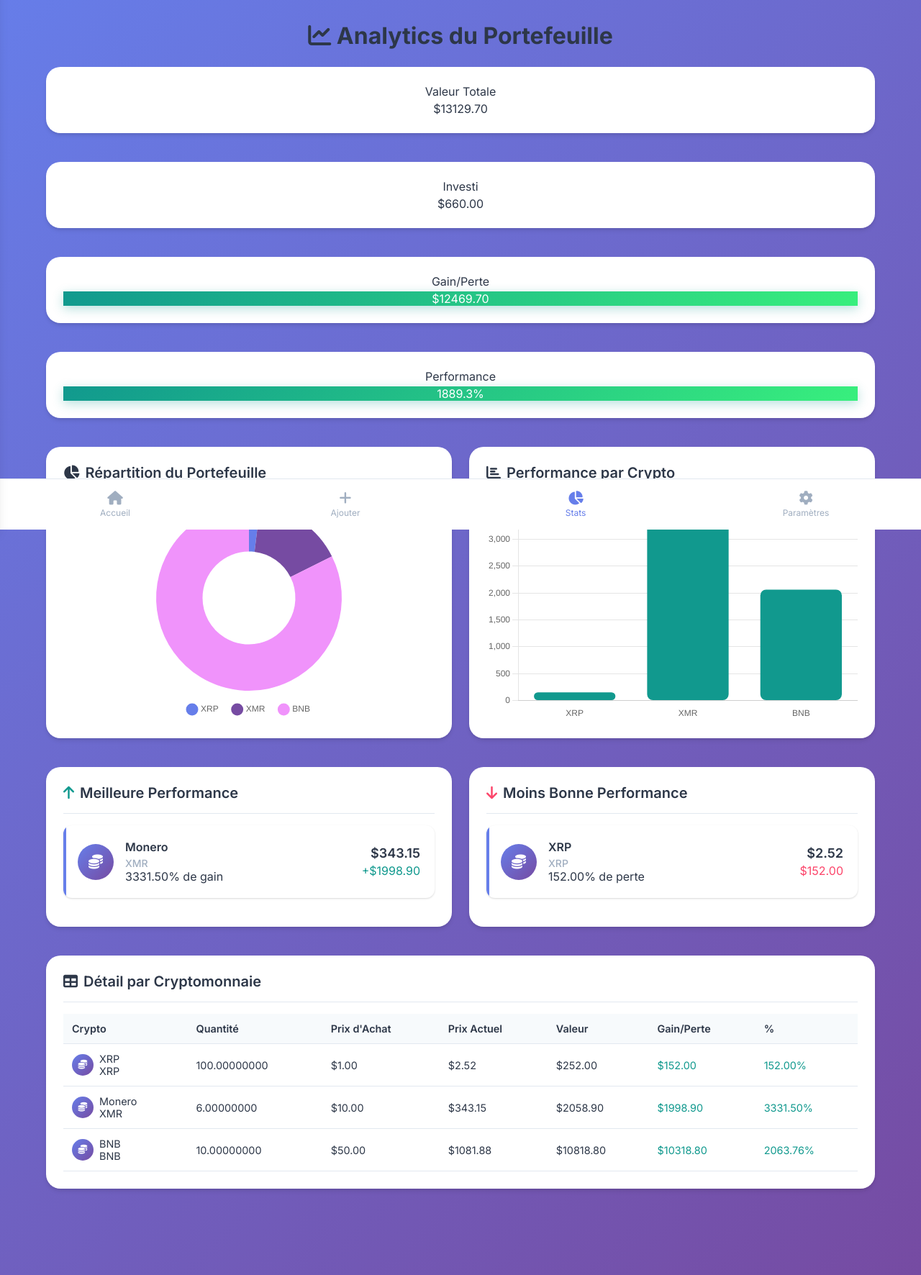
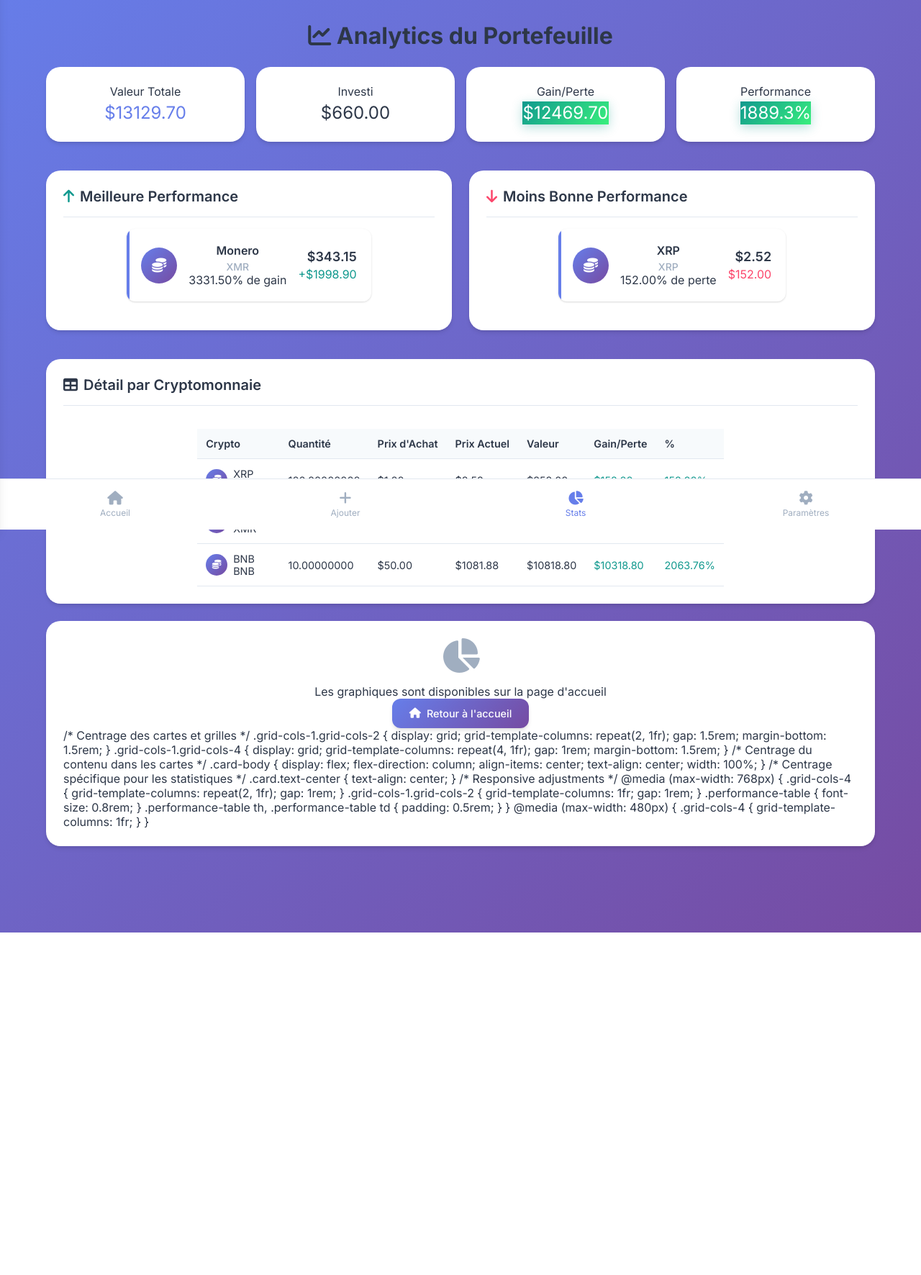
Before and after one commit to Moussagouba/Application-de-suivi-de-portefeuille-crypto, a Flask app: page /analytics in a window 1280 px wide. Shown: the part 64-1836 px from the top of the page at 72% size. After the commit the page ends 1360 px from the top, so only its background shows below. Run offline with Flask 3, Linux system fonts and the light colour scheme.

Commit message:
feat: Enhance portfolio analytics and UI with new investment tracking and responsive design improvements

```diff
--- a/app.py
+++ b/app.py
@@ -170,6 +170,7 @@
     cryptos = Crypto.query.all()
     total_portfolio_value = 0
     total_profit_loss = 0
+    total_invested = 0
 
     # Calcule les valeurs sans les stocker dans la base
     for crypto in cryptos:
@@ -186,9 +187,11 @@
         # Calcule les valeurs (propriétés calculées)
         crypto_value = crypto.current_value  # Utilise la propriété calculée
         crypto_profit_loss = crypto.profit_loss  # Utilise la propriété calculée
+        crypto_invested = crypto.quantity * crypto.purchase_price  # Calcul direct
 
         total_portfolio_value += crypto_value
         total_profit_loss += crypto_profit_loss
+        total_invested += crypto_invested
 
     # Sauvegarde des mises à jour
     db.session.commit()
@@ -199,7 +202,8 @@
                          cryptos=cryptos,
                          total_portfolio_value=total_portfolio_value,
                          total_profit_loss=total_profit_loss,
-                         total_profit_loss_percentage=total_profit_loss_percentage)
+                         total_profit_loss_percentage=total_profit_loss_percentage,
+                         total_invested=total_invested)
 
 @app.route('/search_crypto', methods=['POST'])
 def search_crypto():
--- a/static/css/style.css
+++ b/static/css/style.css
@@ -499,6 +499,10 @@
     gap: 0.5rem;
 }
 
+.card.text-center {
+    text-align: center;
+}
+
 /* Boutons */
 .btn {
     display: inline-flex;
@@ -698,10 +702,11 @@
     margin-top: 0.25rem;
 }
 
-/* Grid Layout */
+/* Grid Layout amélioré */
 .grid {
     display: grid;
     gap: 1.5rem;
+    margin-bottom: 1.5rem;
 }
 
 .grid-cols-1 {
@@ -716,15 +721,77 @@
     grid-template-columns: repeat(3, 1fr);
 }
 
-@media (max-width: 768px) {
-
-    .grid-cols-2,
-    .grid-cols-3 {
-        grid-template-columns: 1fr;
-    }
+.grid-cols-4 {
+    grid-template-columns: repeat(4, 1fr);
+    gap: 1rem;
+    margin-bottom: 1.5rem;
 }
 
-/* Responsive */
+/* Centrage des cartes et grilles - Améliorations */
+.grid-cols-1.grid-cols-2 {
+    display: grid;
+    grid-template-columns: repeat(2, 1fr);
+    gap: 1.5rem;
+    margin-bottom: 1.5rem;
+}
+
+.grid-cols-1.grid-cols-4 {
+    display: grid;
+    grid-template-columns: repeat(4, 1fr);
+    gap: 1rem;
+    margin-bottom: 1.5rem;
+}
+
+/* Centrage du contenu dans les cartes */
+.card-body {
+    display: flex;
+    flex-direction: column;
+    align-items: center;
+    text-align: center;
+    width: 100%;
+}
+
+/* Centrage spécifique pour les statistiques */
+.card.text-center {
+    text-align: center;
+}
+
+/* Nouveaux styles pour la répartition */
+.allocation-item {
+    margin-bottom: 1rem;
+    padding: 0.75rem;
+    background: var(--bg-secondary);
+    border-radius: var(--border-radius);
+}
+
+.allocation-name {
+    font-weight: 600;
+    margin-bottom: 0.5rem;
+    color: var(--text-primary);
+}
+
+.allocation-bar {
+    width: 100%;
+    height: 8px;
+    background: var(--bg-tertiary);
+    border-radius: 4px;
+    overflow: hidden;
+    margin-bottom: 0.5rem;
+}
+
+.allocation-fill {
+    height: 100%;
+    border-radius: 4px;
+    transition: width 0.3s ease;
+}
+
+.allocation-value {
+    font-size: 0.875rem;
+    color: var(--text-secondary);
+    text-align: center;
+}
+
+/* Responsive adjustments améliorés */
 @media (max-width: 768px) {
     .header-content {
         padding: 0.5rem 1rem;
@@ -755,6 +822,26 @@
         height: 40px;
         font-size: 1rem;
     }
+
+    /* Nouvelles règles responsive */
+    .grid-cols-4 {
+        grid-template-columns: repeat(2, 1fr);
+        gap: 1rem;
+    }
+
+    .grid-cols-1.grid-cols-2 {
+        grid-template-columns: 1fr;
+        gap: 1rem;
+    }
+
+    .performance-table {
+        font-size: 0.8rem;
+    }
+
+    .performance-table th,
+    .performance-table td {
+        padding: 0.5rem;
+    }
 }
 
 @media (max-width: 480px) {
@@ -772,6 +859,11 @@
 
     .form-container {
         padding: 1.5rem;
+    }
+
+    /* Nouvelles règles pour très petit écran */
+    .grid-cols-4 {
+        grid-template-columns: 1fr;
     }
 }
 
@@ -981,3 +1073,27 @@
 .notification.warning {
     border-left: 4px solid var(--warning-color);
 }
+
+/* Tables de performance */
+.performance-table {
+    width: 100%;
+    border-collapse: collapse;
+    margin-top: 1rem;
+}
+
+.performance-table th,
+.performance-table td {
+    padding: 0.75rem;
+    text-align: left;
+    border-bottom: 1px solid var(--border-color);
+}
+
+.performance-table th {
+    background: var(--bg-secondary);
+    font-weight: 600;
+    color: var(--text-primary);
+}
+
+.performance-table tr:hover {
+    background: var(--bg-secondary);
+}
--- a/templates/add_crypto.html
+++ b/templates/add_crypto.html
@@ -55,7 +55,7 @@
         .crypto-suggestions {
             margin-top: 1rem;
             max-height: 200px;
-            overflow-y: auto;
+            overflow: hidden;
         }
 
         .crypto-suggestion {
--- a/templates/analytics.html
+++ b/templates/analytics.html
@@ -48,35 +48,6 @@
                 <div class="text-2xl font-bold {{ 'profit' if total_profit_loss >= 0 else 'loss' }}">
                     {{ '%.1f'|format((total_profit_loss/total_invested*100) if total_invested > 0 else 0) }}%
                 </div>
-            </div>
-        </div>
-    </div>
-
-    <!-- Graphiques -->
-    <div class="grid grid-cols-1 grid-cols-2 mb-6">
-        <!-- Graphique de répartition -->
-        <div class="card">
-            <div class="card-header">
-                <h3 class="card-title">
-                    <i class="fas fa-chart-pie"></i>
-                    Répartition du Portefeuille
-                </h3>
-            </div>
-            <div class="card-body">
-                <canvas id="allocationChart" width="400" height="300"></canvas>
-            </div>
-        </div>
-
-        <!-- Graphique de performance -->
-        <div class="card">
-            <div class="card-header">
-                <h3 class="card-title">
-                    <i class="fas fa-chart-bar"></i>
-                    Performance par Crypto
-                </h3>
-            </div>
-            <div class="card-body">
-                <canvas id="performanceChart" width="400" height="300"></canvas>
             </div>
         </div>
     </div>
@@ -206,12 +177,80 @@
         </div>
     </div>
 
+    <!-- Message informatif sur les graphiques -->
+    <div class="card mt-6">
+        <div class="card-body text-center">
+            <i class="fas fa-chart-pie" style="font-size: 3rem; color: var(--text-light); margin-bottom: 1rem;"></i>
+            <p class="text-secondary">Les graphiques sont disponibles sur la page d'accueil</p>
+            <a href="{{ url_for('index') }}" class="btn btn-primary">
+                <i class="fas fa-home"></i>
+                Retour à l'accueil
+            </a>
+        </div>
+        /* Centrage des cartes et grilles */
+        .grid-cols-1.grid-cols-2 {
+        display: grid;
+        grid-template-columns: repeat(2, 1fr);
+        gap: 1.5rem;
+        margin-bottom: 1.5rem;
+        }
+
+        .grid-cols-1.grid-cols-4 {
+        display: grid;
+        grid-template-columns: repeat(4, 1fr);
+        gap: 1rem;
+        margin-bottom: 1.5rem;
+        }
+
+        /* Centrage du contenu dans les cartes */
+        .card-body {
+        display: flex;
+        flex-direction: column;
+        align-items: center;
+        text-align: center;
+        width: 100%;
+        }
+
+        /* Centrage spécifique pour les statistiques */
+        .card.text-center {
+        text-align: center;
+        }
+
+        /* Responsive adjustments */
+        @media (max-width: 768px) {
+        .grid-cols-4 {
+        grid-template-columns: repeat(2, 1fr);
+        gap: 1rem;
+        }
+
+        .grid-cols-1.grid-cols-2 {
+        grid-template-columns: 1fr;
+        gap: 1rem;
+        }
+
+        .performance-table {
+        font-size: 0.8rem;
+        }
+
+        .performance-table th,
+        .performance-table td {
+        padding: 0.5rem;
+        }
+        }
+
+        @media (max-width: 480px) {
+        .grid-cols-4 {
+        grid-template-columns: 1fr;
+        }
+        }
+    </div>
+
     {% endif %}
 </div>
 
 <style>
     .table-container {
-        overflow-x: auto;
+        overflow: hidden;
     }
 
     .performance-table {
@@ -263,6 +302,15 @@
         color: var(--danger-color);
     }
 
+    .text-primary {
+        color: var(--primary-color);
+    }
+
+    .text-2xl {
+        font-size: 1.5rem;
+        line-height: 2rem;
+    }
+
     @media (max-width: 768px) {
         .grid-cols-4 {
             grid-template-columns: repeat(2, 1fr);
@@ -281,108 +329,3 @@
 </style>
 
 {% endblock %}
-
-{% block scripts %}
-<script src="https://cdn.jsdelivr.net/npm/chart.js"></script>
-<script>
-    // Graphique de répartition
-    function createAllocationChart() {
-        const ctx = document.getElementById('allocationChart').getContext('2d');
-
-        const labels = [];
-        const data = [];
-        const colors = [
-            '#667eea', '#764ba2', '#f093fb', '#f5576c',
-            '#4facfe', '#00f2fe', '#43e97b', '#38f9d7'
-        ];
-
-        {% for crypto in cryptos %}
-        labels.push('{{ crypto.symbol }}');
-        data.push({{ crypto.current_value }});
-    {% endfor %}
-
-    new Chart(ctx, {
-        type: 'doughnut',
-        data: {
-            labels: labels,
-            datasets: [{
-                data: data,
-                backgroundColor: colors.slice(0, data.length),
-                borderWidth: 0,
-                hoverBorderWidth: 2,
-                hoverBorderColor: '#fff'
-            }]
-        },
-        options: {
-            responsive: true,
-            maintainAspectRatio: false,
-            plugins: {
-                legend: {
-                    position: 'bottom',
-                    labels: {
-                        usePointStyle: true,
-                        padding: 20
-                    }
-                }
-            }
-        }
-    });
-}
-
-    // Graphique de performance
-    function createPerformanceChart() {
-        const ctx = document.getElementById('performanceChart').getContext('2d');
-
-        const labels = [];
-        const data = [];
-        const colors = [];
-
-        {% for crypto in cryptos %}
-        labels.push('{{ crypto.symbol }}');
-        data.push({{ crypto.profit_loss_percentage }});
-    colors.push({{ crypto.profit_loss }} >= 0 ? '#11998e' : '#fc466b');
-    {% endfor %}
-
-    new Chart(ctx, {
-        type: 'bar',
-        data: {
-            labels: labels,
-            datasets: [{
-                data: data,
-                backgroundColor: colors,
-                borderRadius: 8,
-                borderSkipped: false
-            }]
-        },
-        options: {
-            responsive: true,
-            maintainAspectRatio: false,
-            plugins: {
-                legend: {
-                    display: false
-                }
-            },
-            scales: {
-                y: {
-                    beginAtZero: true,
-                    grid: {
-                        color: 'rgba(0, 0, 0, 0.1)'
-                    }
-                },
-                x: {
-                    grid: {
-                        display: false
-                    }
-                }
-            }
-        }
-    });
-}
-
-    // Initialisation
-    document.addEventListener('DOMContentLoaded', function () {
-        createAllocationChart();
-        createPerformanceChart();
-    });
-</script>
-{% endblock %}
--- a/templates/market.html
+++ b/templates/market.html
@@ -70,7 +70,7 @@
 <style>
     .market-list {
         max-height: 600px;
-        overflow-y: auto;
+        overflow: hidden;
     }
 
     .market-item {
```
Also changed, not shown: GUIDE_APK.md (added, +123 -0 lines), templates/index.html (+116 -83 lines), instance/crypto_portfolio.db, 1 other file.
